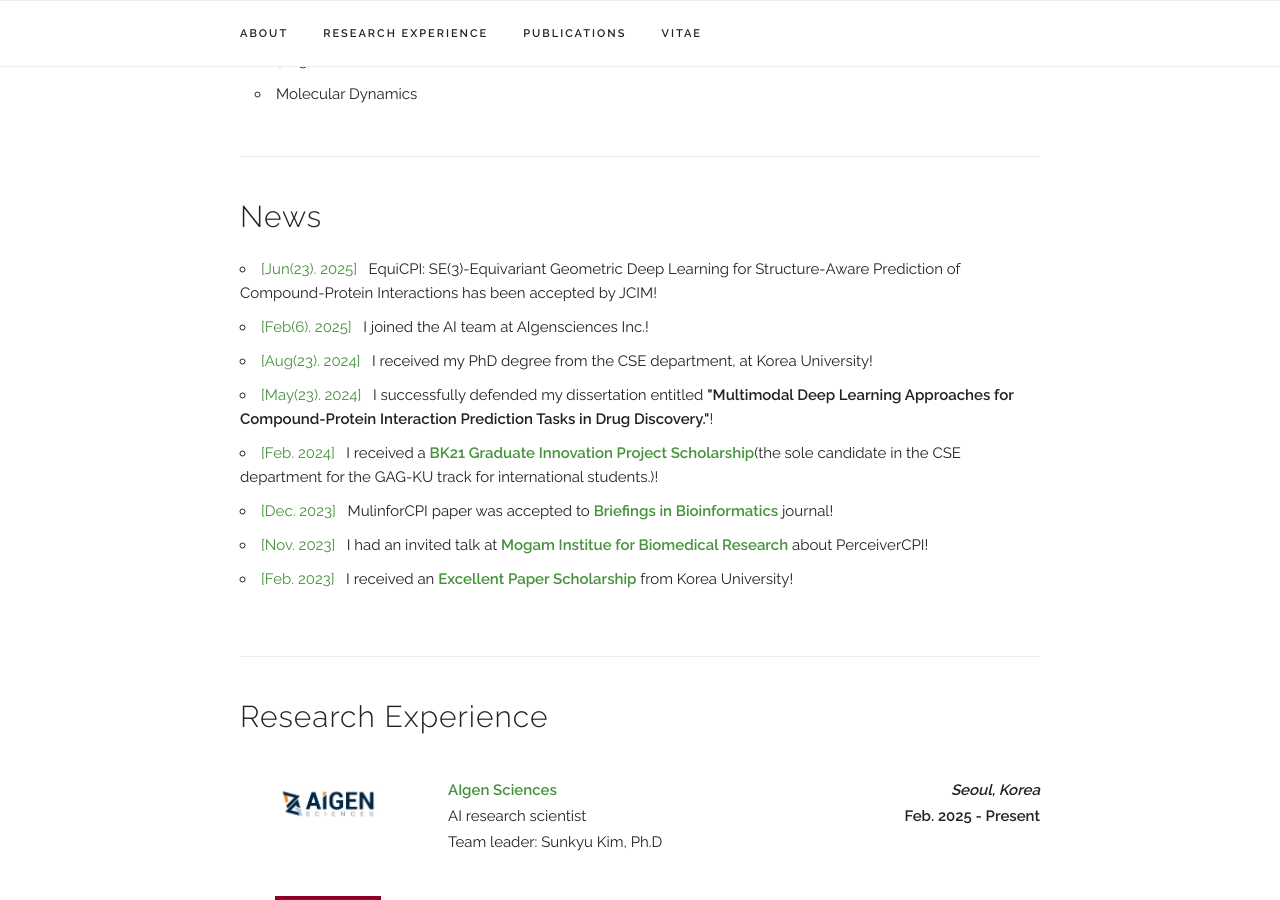
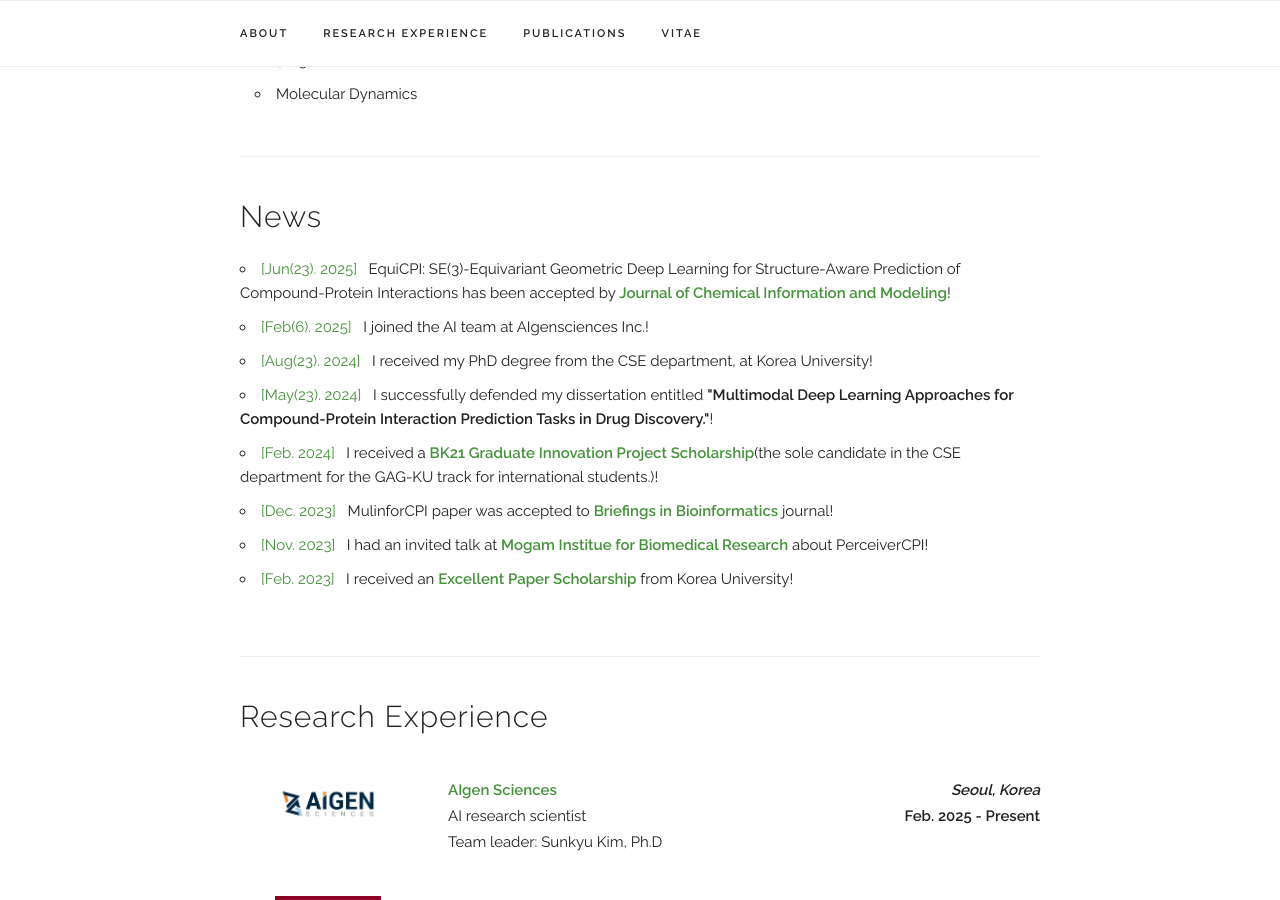
Before and after one commit to quangnguyenbn99/quangnguyenbn99.github.io, a Jekyll site: the page built from index.html, in a window 1280 px wide and 900 px high, scrolled down 684 px. Built offline with Jekyll 4.4.1, drawn with Linux system fonts in a browser that asks for light colours; some web fonts are replaced.

Commit message:
Update index.html

```diff
--- a/index.html
+++ b/index.html
@@ -44,7 +44,7 @@ layout: default
     <ul>
       <li>
         <b style="color: #46923c; font-weight: normal;">[Jun(23). 2025]</b>&nbsp&nbsp
-        EquiCPI: SE(3)-Equivariant Geometric Deep Learning for Structure-Aware Prediction of Compound-Protein Interactions has been accepted by JCIM!
+        EquiCPI: SE(3)-Equivariant Geometric Deep Learning for Structure-Aware Prediction of Compound-Protein Interactions has been accepted by <a href="https://pubs.acs.org/journal/jcisd8">Journal of Chemical Information and Modeling</a>!
       </li>
 
       <li>
```
